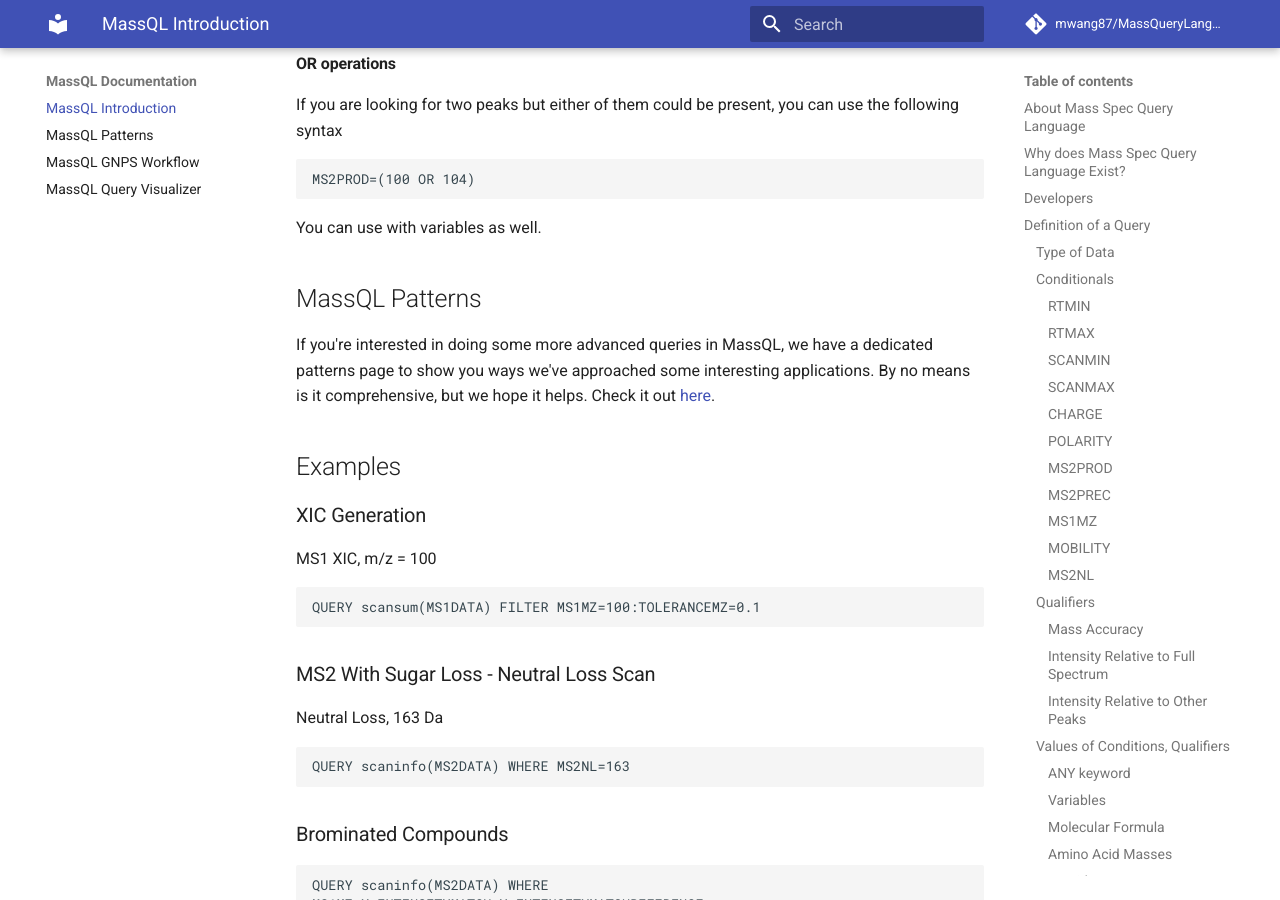
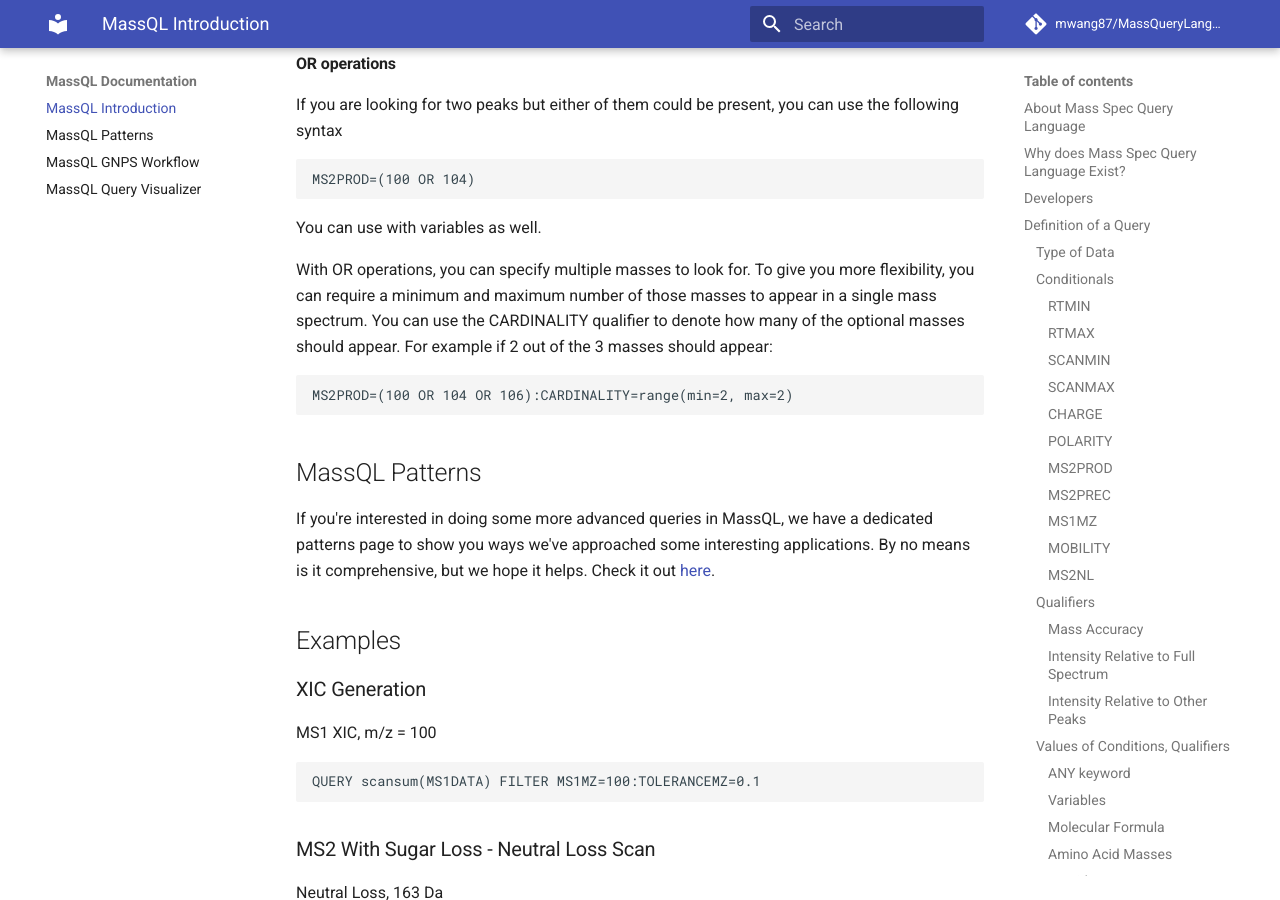
Before and after one commit to mwang87/MassQueryLanguage_Documentation, an MkDocs documentation site: the page built from docs/index.md, in a window 1280 px wide and 900 px high, scrolled down 7744 px. Built offline with MkDocs 1.6.1 and Material for MkDocs 9.7.7, drawn with Linux system fonts in a browser that asks for light colours; comment, search, counter and statistics services are not loaded.

Commit message:
updating cardinality

````diff
--- a/docs/index.md
+++ b/docs/index.md
@@ -281,7 +281,6 @@ will yield
 MS2PROD=76.03930487103999
 ```
 
-
 ### Filters
 
 Filters are like conditional but we don't elimate scans based on the condition. Rather, we simply filter out peaks within the spectra.
@@ -299,6 +298,12 @@ MS2PROD=(100 OR 104)
 ```
 
 You can use with variables as well.
+
+With OR operations, you can specify multiple masses to look for. To give you more flexibility, you can require a minimum and maximum number of those masses to appear in a single mass spectrum. You can use the CARDINALITY qualifier to denote how many of the optional masses should appear. For example if 2 out of the 3 masses should appear:
+
+```
+MS2PROD=(100 OR 104 OR 106):CARDINALITY=range(min=2, max=2)
+```
 
 ## MassQL Patterns
 
````
